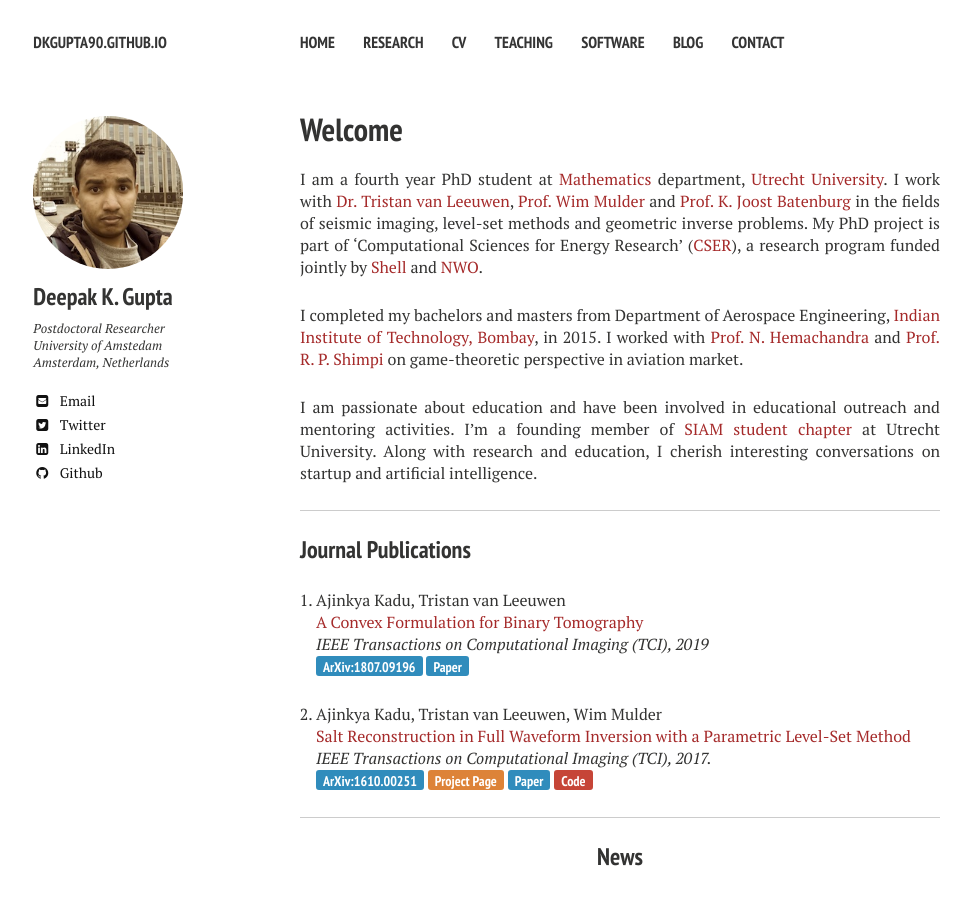
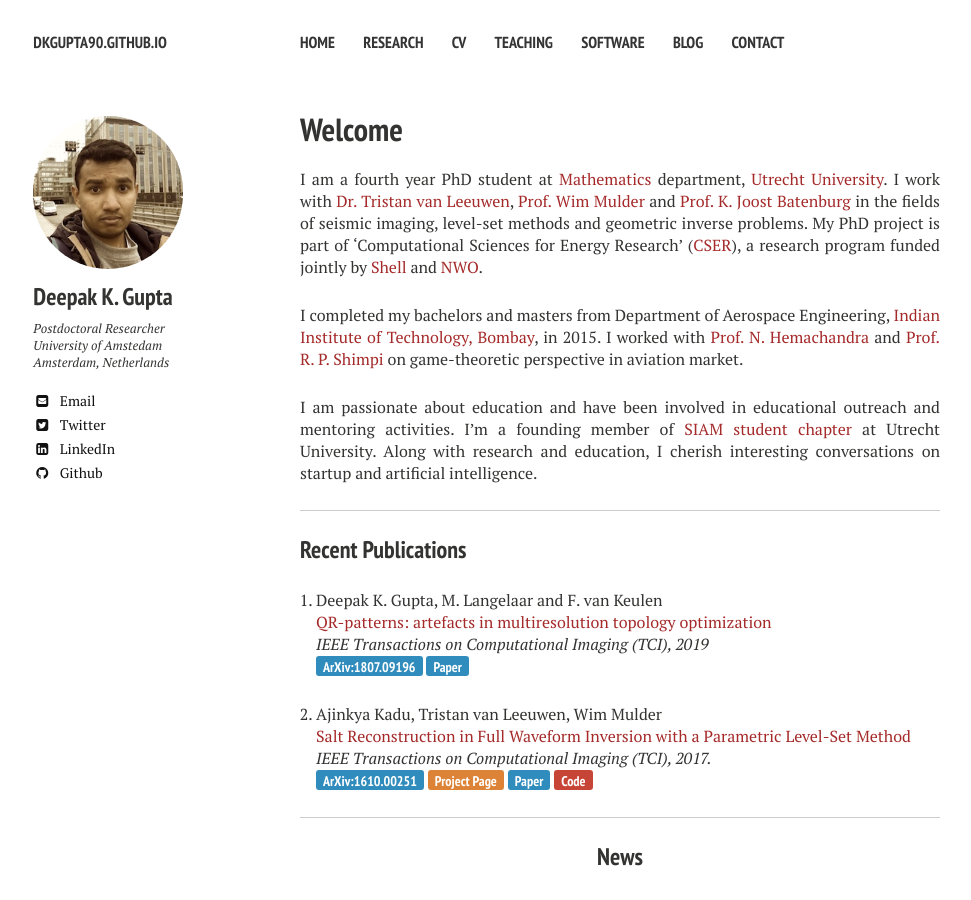
Before and after one commit to dkgupta90/dkgupta90.github.io, a Jekyll site: the page built from index.md, in a window 1280 px wide and 900 px high. Shown: the whole window, without its empty margins (20-991 px from the left). Built offline with Jekyll 4.4.1, drawn with Linux system fonts in a browser that asks for light colours; nearby versions of some CDN libraries.

Commit message:
bio updated16

```diff
--- a/index.md
+++ b/index.md
@@ -13,9 +13,9 @@ I am passionate about education and have been involved in educational outreach a
 
 ----
 
-### Journal Publications
-1. Ajinkya Kadu, Tristan van Leeuwen
-[A Convex Formulation for Binary Tomography](https://ieeexplore.ieee.org/document/8637779)
+### Recent Publications
+1. Deepak K. Gupta, M. Langelaar and F. van Keulen
+[QR-patterns: artefacts in multiresolution topology optimization](https://link.springer.com/article/10.1007/s00158-018-2048-6)
 *IEEE Transactions on Computational Imaging (TCI), 2019*
 [<button type="button" class="btn btn-info">ArXiv:1807.09196</button>](https://arxiv.org/abs/1807.09196)
 [<button type="button" class="btn btn-info">Paper</button>](/reports/discreteTomo_paper.pdf){:target="_blank"}
```
